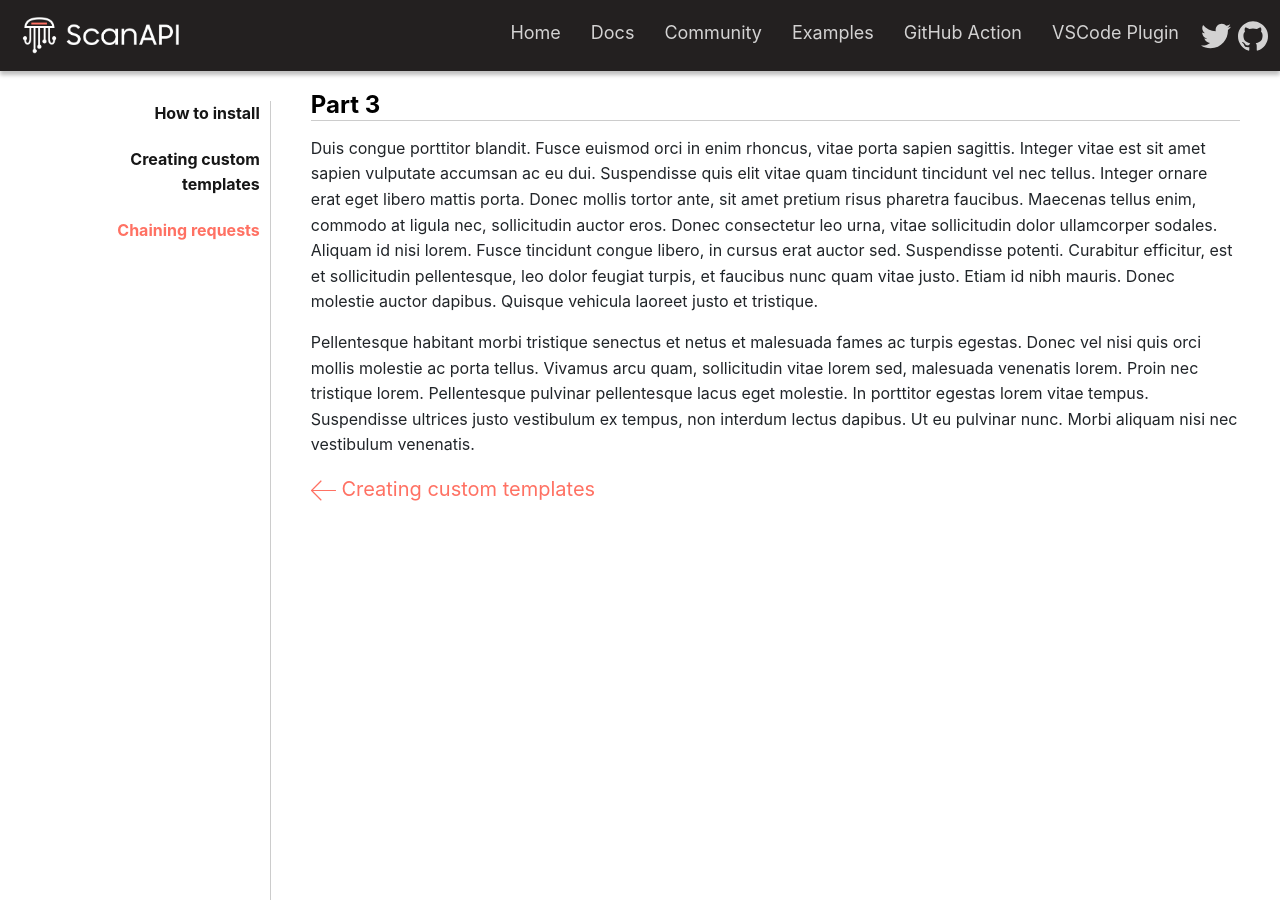
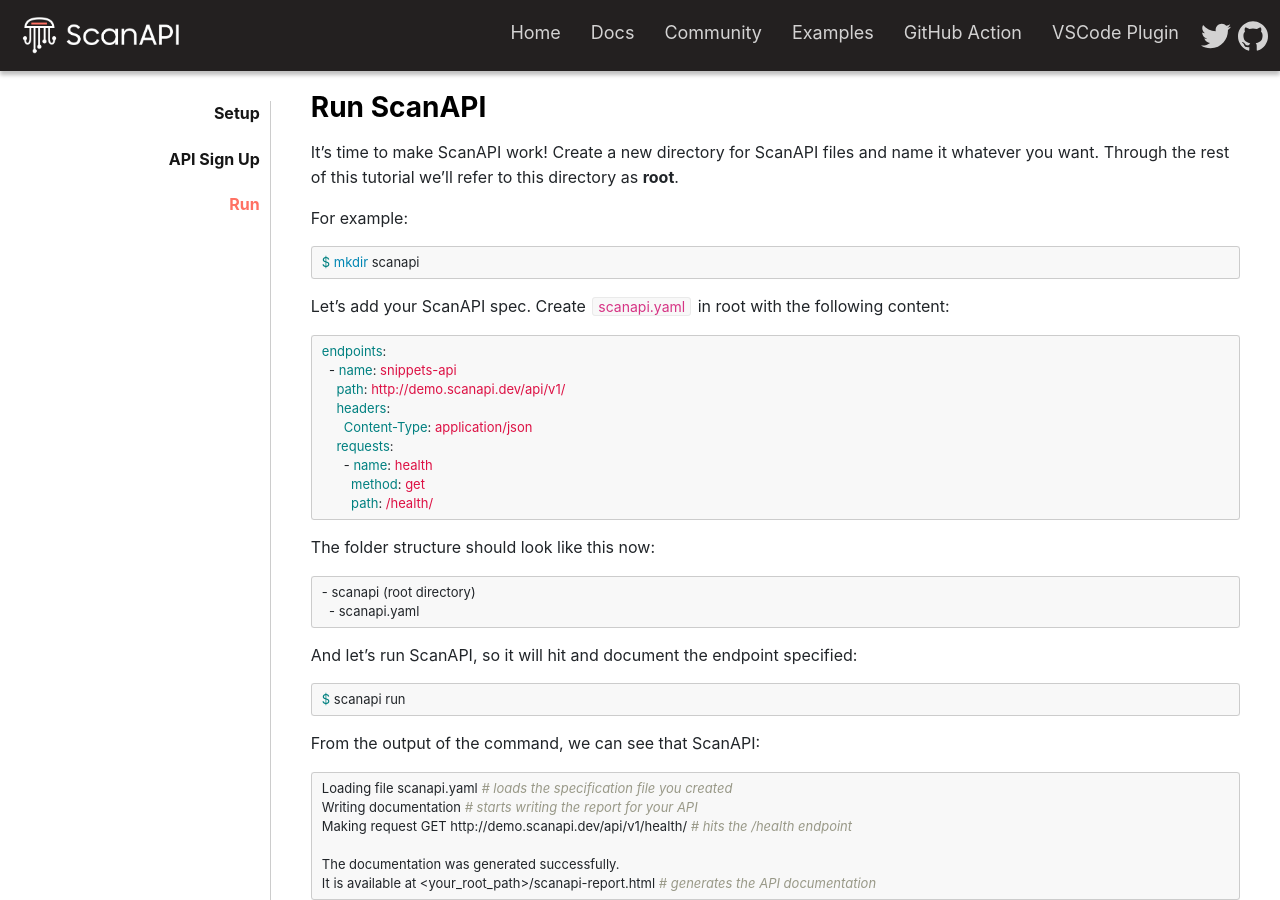
Before and after one commit to scanapi/website, a Jekyll site: the page built from _tutorials/page3.md, in a window 1280 px wide and 900 px high. Built offline with Jekyll 4.4.1, drawn with Linux system fonts in a browser that asks for light colours; some of the changed text lies outside the part shown.

Commit message:
Step by Step Tutorial [Pages 1, 2 and 3] (#77)

````diff
--- a/_tutorials/page3.md
+++ b/_tutorials/page3.md
@@ -1,12 +1,108 @@
 ---
 layout: tutorial
-title: Tutorial
-name: Chaining requests
-previous_page_title: Creating custom templates
+title: Run
+name: Run
+previous_page_title: API Sign Up
+next_page_title: Tests
 ---
 
-## Part 3
+# Run ScanAPI
 
-Duis congue porttitor blandit. Fusce euismod orci in enim rhoncus, vitae porta sapien sagittis. Integer vitae est sit amet sapien vulputate accumsan ac eu dui. Suspendisse quis elit vitae quam tincidunt tincidunt vel nec tellus. Integer ornare erat eget libero mattis porta. Donec mollis tortor ante, sit amet pretium risus pharetra faucibus. Maecenas tellus enim, commodo at ligula nec, sollicitudin auctor eros. Donec consectetur leo urna, vitae sollicitudin dolor ullamcorper sodales. Aliquam id nisi lorem. Fusce tincidunt congue libero, in cursus erat auctor sed. Suspendisse potenti. Curabitur efficitur, est et sollicitudin pellentesque, leo dolor feugiat turpis, et faucibus nunc quam vitae justo. Etiam id nibh mauris. Donec molestie auctor dapibus. Quisque vehicula laoreet justo et tristique.
+It’s time to make ScanAPI work! Create a new directory for ScanAPI files and name it whatever you
+want. Through the rest of this tutorial we’ll refer to this directory as **root**.
 
-Pellentesque habitant morbi tristique senectus et netus et malesuada fames ac turpis egestas. Donec vel nisi quis orci mollis molestie ac porta tellus. Vivamus arcu quam, sollicitudin vitae lorem sed, malesuada venenatis lorem. Proin nec tristique lorem. Pellentesque pulvinar pellentesque lacus eget molestie. In porttitor egestas lorem vitae tempus. Suspendisse ultrices justo vestibulum ex tempus, non interdum lectus dapibus. Ut eu pulvinar nunc. Morbi aliquam nisi nec vestibulum venenatis.
+For example:
+
+```shell
+$ mkdir scanapi
+```
+
+Let’s add your ScanAPI spec. Create `scanapi.yaml` in root with the following content:
+
+```yaml
+endpoints:
+  - name: snippets-api
+    path: http://demo.scanapi.dev/api/v1/
+    headers:
+      Content-Type: application/json
+    requests:
+      - name: health
+        method: get
+        path: /health/
+```
+
+The folder structure should look like this now:
+
+```
+- scanapi (root directory)
+  - scanapi.yaml
+```
+
+And let's run ScanAPI, so it will hit and document the endpoint specified:
+
+```shell
+$ scanapi run
+```
+
+From the output of the command, we can see that ScanAPI:
+
+```shell
+Loading file scanapi.yaml # loads the specification file you created
+Writing documentation # starts writing the report for your API
+Making request GET http://demo.scanapi.dev/api/v1/health/ # hits the /health endpoint
+
+The documentation was generated successfully.
+It is available at <your_root_path>/scanapi-report.html # generates the API documentation
+```
+
+It is time to check the results! Open the generated file `scanapi-report.html` in your browser.
+
+<p align="center">
+  <img
+    src="/assets/images/tutorial/page3/report-1.png"
+    width="900"
+    alt="An overview screenshot of the report."
+  >
+</p>
+
+Collapse the request component to see more details. First, the details of the request itself:
+
+<p align="center">
+  <img
+    src="/assets/images/tutorial/page3/report-2.png"
+    width="900"
+    alt="Request details"
+  >
+</p>
+
+The cURL section helps you to simulate manually the same request using the command line. You can
+copy its content and run it in your terminal to see the same results:
+
+```shell
+curl -X GET \
+-H "User-Agent: python-requests/2.24.0" \
+-H "Accept-Encoding: gzip, deflate" \
+-H "Accept: */*" \
+-H "Connection: keep-alive" \
+-H "Content-Type: application/json" \
+-d 'None' http://demo.scanapi.dev/api/v1/health/ --compressed
+```
+
+And then, the response details:
+
+<p align="center">
+  <img
+    src="/assets/images/tutorial/page3/report-3.png"
+    width="900"
+    alt="Response details"
+  >
+</p>
+
+The content section shows probably what you were searching for, the content result of you request:
+
+```
+"OK"!
+```
+
+Note that `TESTS` is empty for now. This happens because we did not write any tests for the request
+yet. Let's solve it, let's write some tests!
````
Also changed, not shown: _tutorials/page1.md (+32 -9 lines), _tutorials/page2.md (+69 -9 lines), assets/images/tutorial/page2/calculator-highlight.png (added), assets/images/tutorial/page2/registration-complete.png (added), assets/images/tutorial/page2/registration.png (added), assets/images/tutorial/page3/report-1.png (added), assets/images/tutorial/page3/report-2.png (added), assets/images/tutorial/page3/report-3.png (added).
